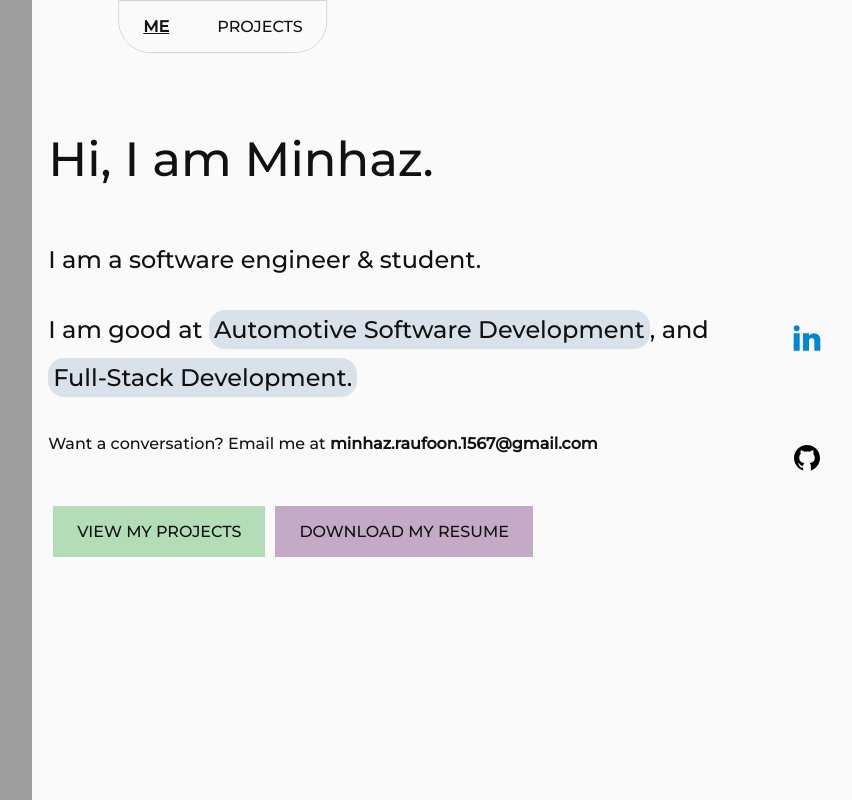
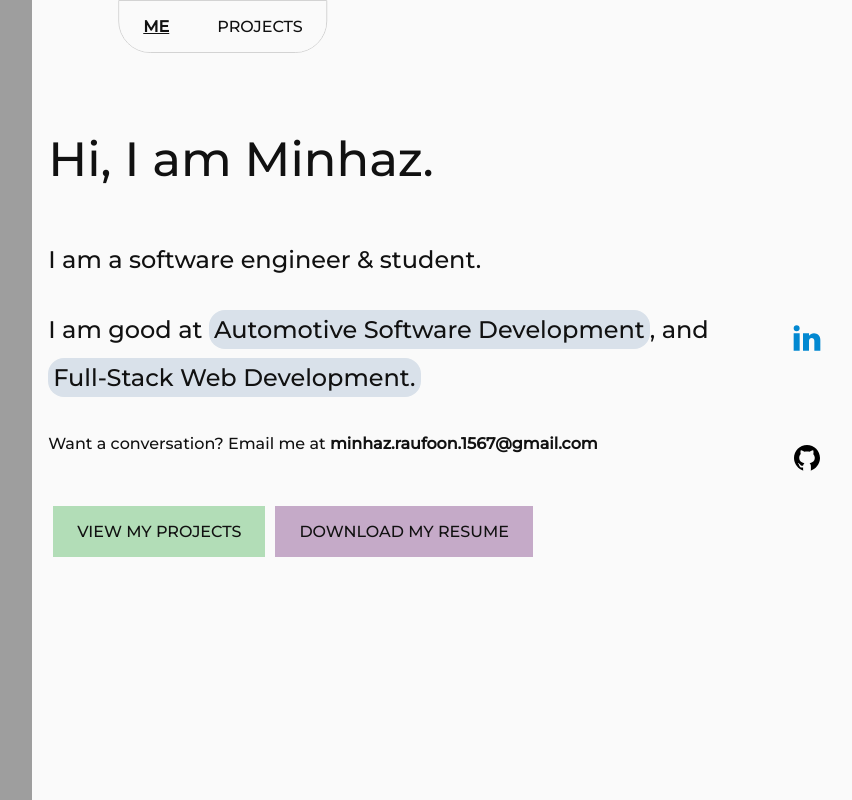
Before and after one commit to MinhazRaufoon/my-website, a React (Create React App) app: page / in a window 1280 px wide. Shown: the whole page, without its empty margins (417-1269 px from the left). Built offline with nearby package versions, Linux system fonts and the light colour scheme; grey boxes are pictures that could not be loaded; some icons are missing.

Commit message:
Update me

```diff
--- a/src/pages/AboutMe.tsx
+++ b/src/pages/AboutMe.tsx
@@ -48,7 +48,7 @@ export function AboutMe() {
 
         <h2 style={{ lineHeight: "3rem" }}>
           I am good at <span>Automotive Software Development</span>, and{" "}
-          <span>Full-Stack Development.</span>
+          <span>Full-Stack Web Development.</span>
         </h2>
 
         <h4>
```
